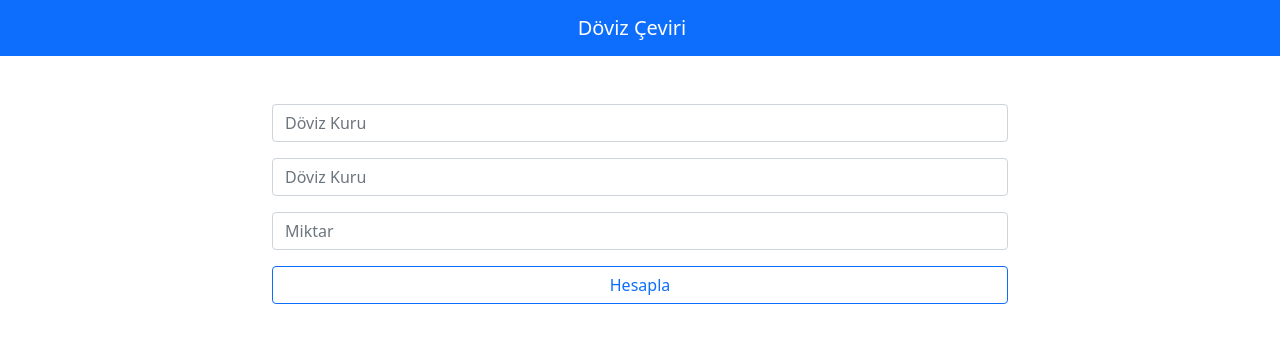
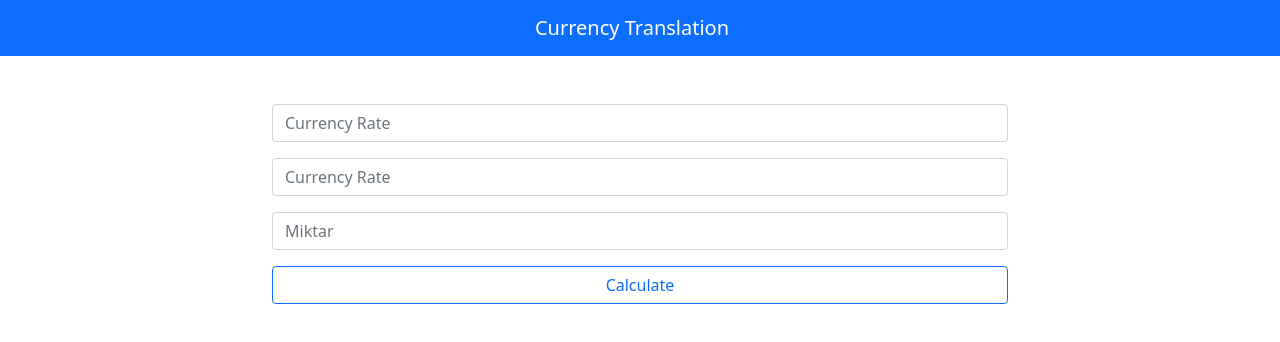
Before and after one commit to nryvz/Exchange-Rate-Calculator, a plain HTML site: page index.html in a window 1280 px wide. Drawn offline with nearby package versions, Linux system fonts and the light colour scheme; no server answers.

Commit message:
index.html

```diff
--- a/index.html
+++ b/index.html
@@ -10,7 +10,7 @@
 <body>
     <nav class="navbar navbar-dark bg-primary">
         <div class="container justify-content-center">
-            <a href="" class="navbar-brand">Döviz Çeviri</a>
+            <a href="" class="navbar-brand">Currency Translation</a>
         </div>
     </nav>
 
@@ -18,17 +18,17 @@
         <div class="row justify-content-center">
             <div class="col-md-8">
                 <div class="mb-3">
-                    <input type="text" class="form-control" id="currency_one" list="list_one" placeholder="Döviz Kuru">
+                    <input type="text" class="form-control" id="currency_one" list="list_one" placeholder="Currency Rate">
                     <datalist id="list_one"></datalist>
                 </div>
                 <div class="mb-3">
-                    <input type="text" class="form-control" id="currency_two" list="list_two" placeholder="Döviz Kuru">
+                    <input type="text" class="form-control" id="currency_two" list="list_two" placeholder="Currency Rate">
                     <datalist id="list_two"></datalist>
                 </div>
                 <div class="mb-3">
                     <input type="number" class="form-control" id="amount" placeholder="Miktar">
                 </div>
-                <button class="btn btn-outline-primary w-100 mb-3" id="calculate">Hesapla</button>
+                <button class="btn btn-outline-primary w-100 mb-3" id="calculate">Calculate</button>
             </div>
             <div id="result">
 
```
